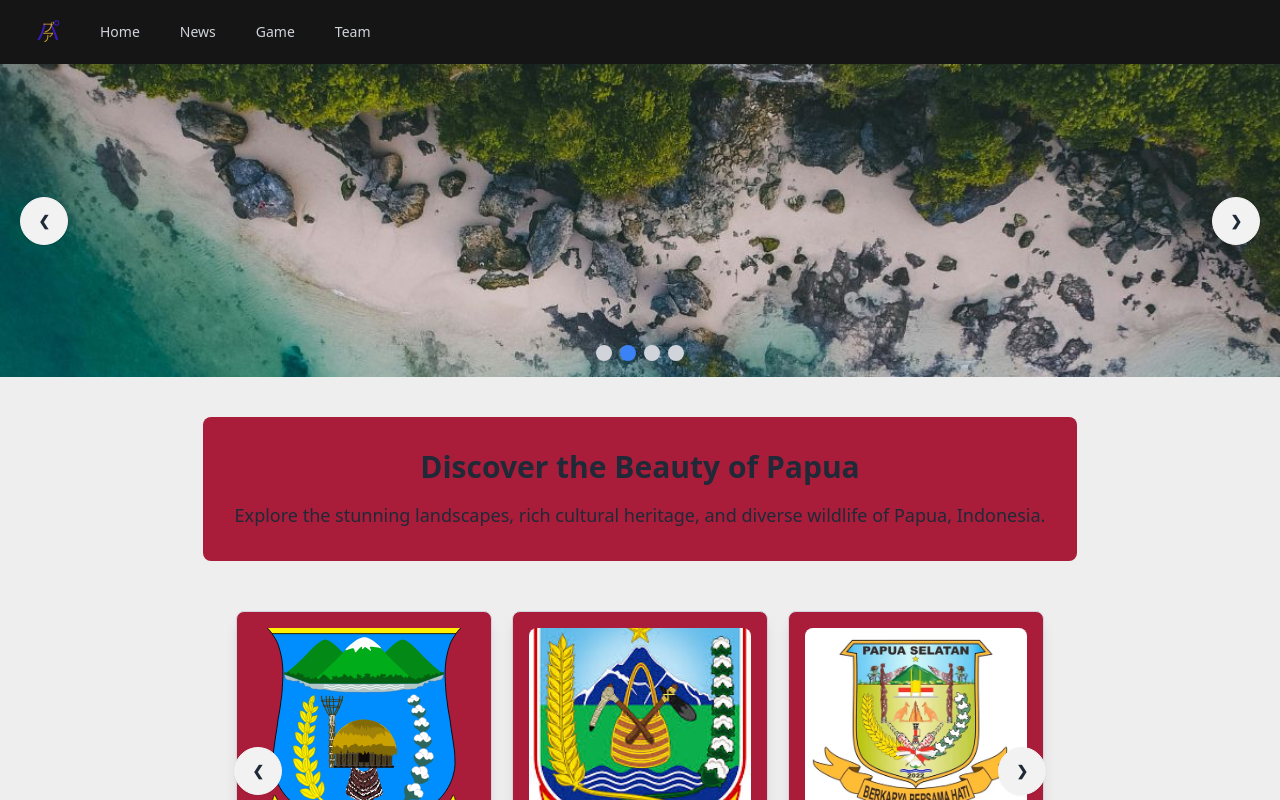
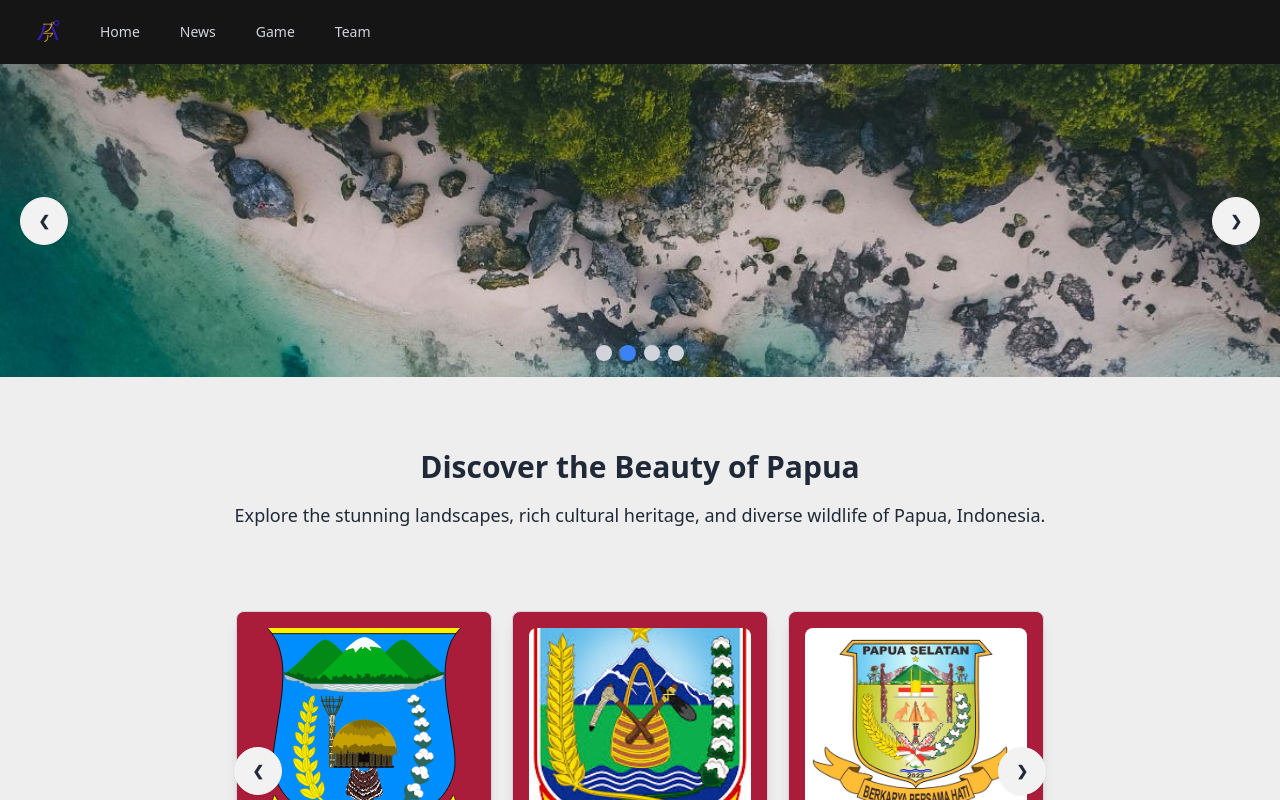
Before and after one commit to M1goNu/PapuaNesia-react, a React (Vite) app: page /pahlawan in a window 1280 px wide. Shown: the top 800 px of the page. Built offline with nearby package versions, Linux system fonts and the light colour scheme.

Commit message:
add:hapus bg

```diff
--- a/src/Home/Description.jsx
+++ b/src/Home/Description.jsx
@@ -2,7 +2,7 @@ import React from 'react';
 
 function Description() {
   return (
-    <div className="description-container rounded-lg p-8 bg-customRed">
+    <div className="description-container rounded-lg p-8">
       <h2 className="text-3xl font-bold mb-4 text-center">Discover the Beauty of Papua</h2>
       <p className="text-lg">Explore the stunning landscapes, rich cultural heritage, and diverse wildlife of Papua, Indonesia.</p>
     </div>
```
